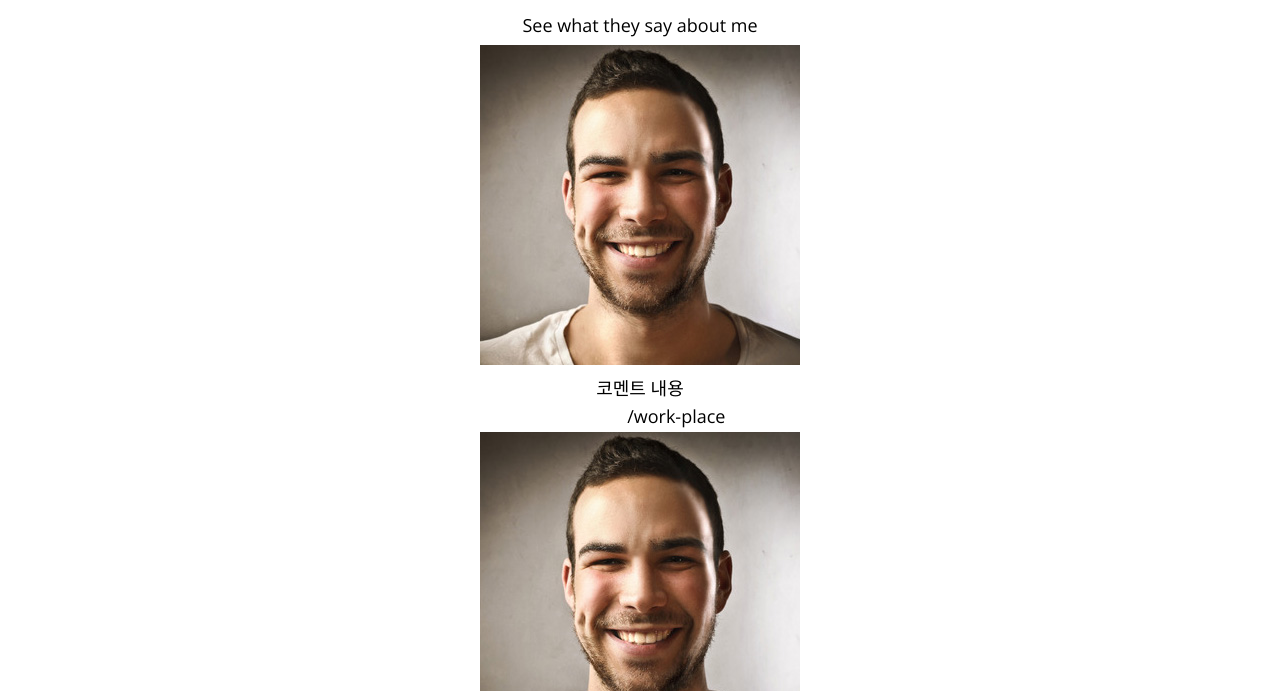
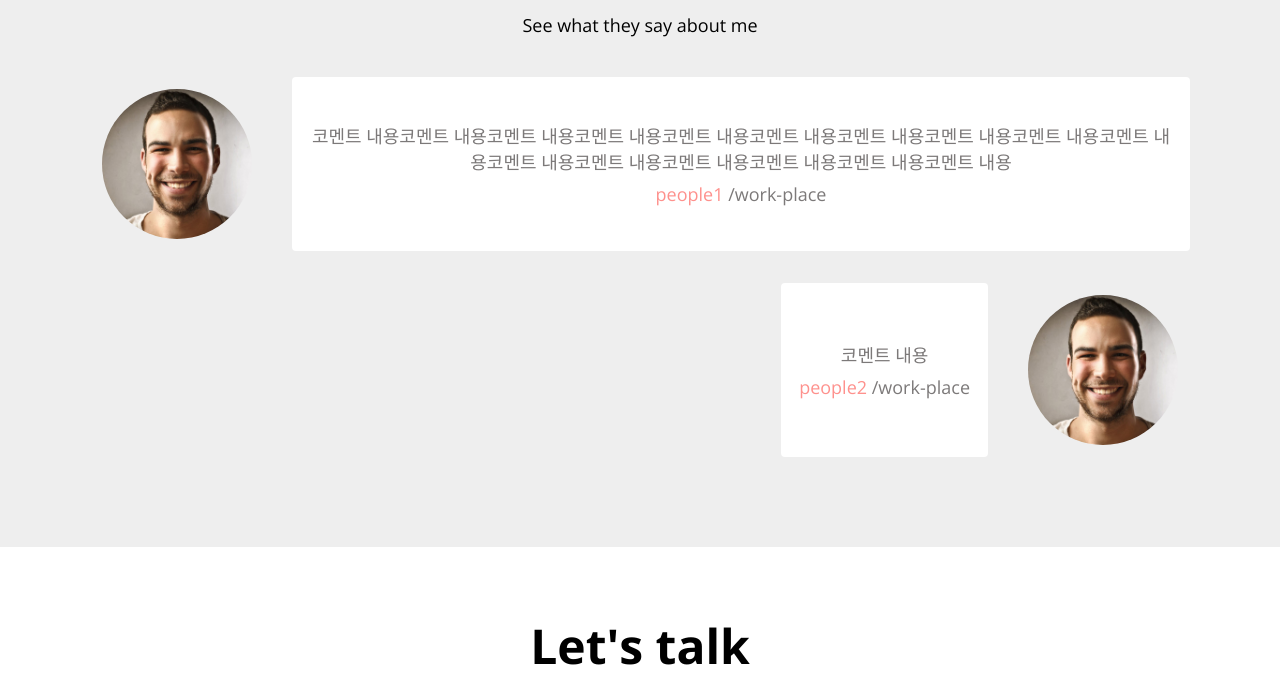
Before and after one commit to sjk1990/portfolio, a plain HTML site: page index.html in a window 1280 px wide. Shown: the part 2867-3558 px from the top of the page. Drawn offline with nearby package versions, Linux system fonts and the light colour scheme.

Commit message:
CSS testmonials

```diff
--- a/index.html
+++ b/index.html
@@ -205,17 +205,17 @@
                 <img src="./images/people1.jpg" alt="people1" class="testmonial__avatar">
                 <!-- <i class="fas fa-user-circle"></i> -->
                 <div class="testmonial__speech-bubble">
-                    <p>코멘트 내용</p>
+                    <p>코멘트 내용코멘트 내용코멘트 내용코멘트 내용코멘트 내용코멘트 내용코멘트 내용코멘트 내용코멘트 내용코멘트 내용코멘트 내용코멘트 내용코멘트 내용코멘트 내용코멘트 내용코멘트 내용</p>
                     <p class="name"><a href="">people1</a> /work-place</p>
                 </div>
             </div>
             <div class="testmonial">
-                <img src="./images/people1.jpg" alt="people1" class="testmonial__avatar">
-                <!-- <i class="fas fa-user-circle"></i> -->
                 <div class="testmonial__speech-bubble">
                     <p>코멘트 내용</p>
                     <p class="name"><a href="">people2</a> /work-place</p>
                 </div>
+                <img src="./images/people1.jpg" alt="people1" class="testmonial__avatar">
+                <!-- <i class="fas fa-user-circle"></i> -->
             </div>
         </div>
     </section>
--- a/style.css
+++ b/style.css
@@ -395,3 +395,58 @@ p {
   height: 2px;
   background-color: var(--color-dark-white);
 }
+
+/* Testmonials */
+#testmonials {
+  background-color: var(--color-light-white);
+}
+
+.testmonials {
+  margin: 40px;
+}
+
+.testmonial {
+  display: flex;
+  margin: 32px 0;
+}
+
+.testmonial:nth-child(odd) {
+  justify-content: start;
+}
+
+.testmonial:nth-child(even) {
+  justify-content: end;
+}
+
+.testmonial__avatar {
+  width: 150px;
+  height: 150px;
+  border-radius: 50%;
+  margin: 12px;
+}
+
+.testmonial__avatar:nth-child(odd) {
+  margin-right: 40px;
+}
+
+.testmonial__avatar:nth-child(even) {
+  margin-left: 40px;
+}
+
+.testmonial__speech-bubble {
+  display: flex;
+  flex-direction: column;
+  align-items: center;
+  justify-content: center;
+  padding: 18px;
+  background-color: var(--color-white);
+  border-radius: var(--size-border-radius);
+}
+
+.testmonial__speech-bubble p {
+  color: var(--color-light-grey);
+}
+
+.testmonial__speech-bubble a {
+  color: var(--color-pink);
+}
```
